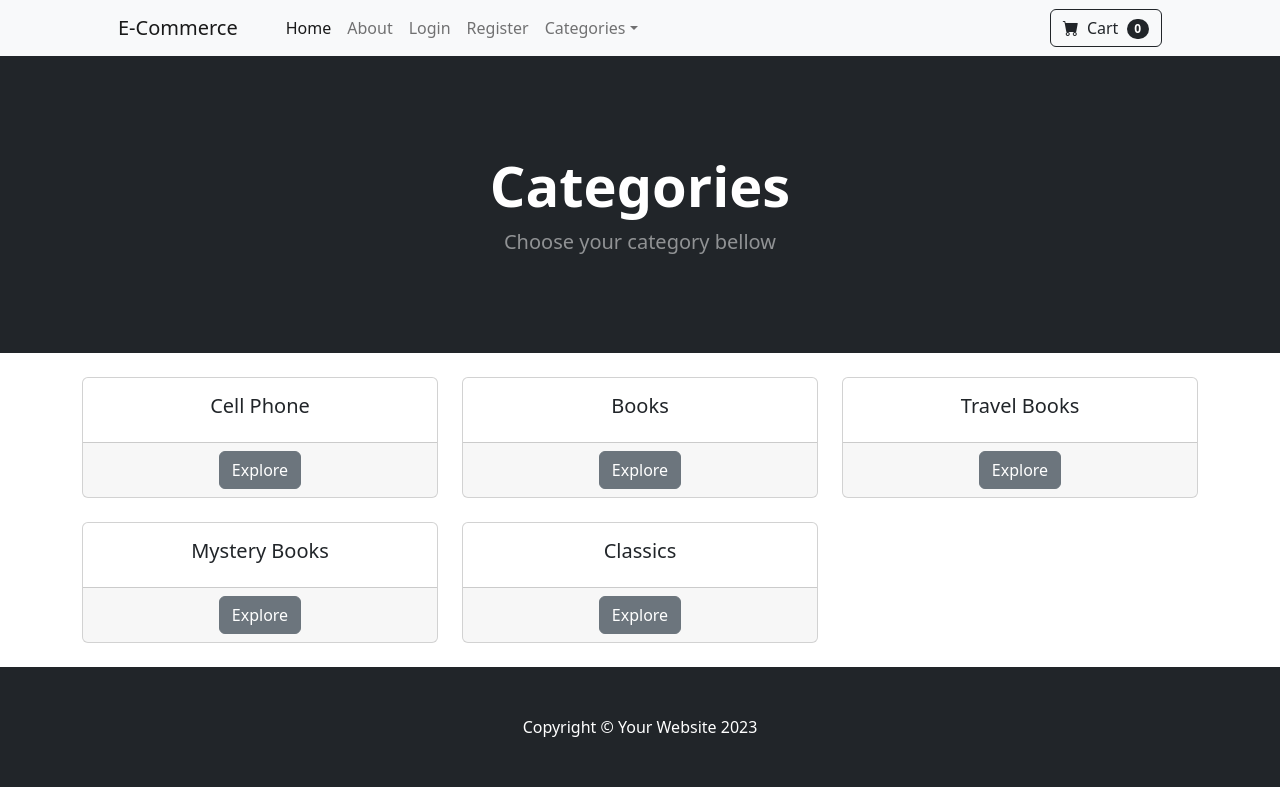
After one commit to alimalek80/django-ecommerce-website, a Django app: page /category_summary/ in a window 1280 px wide. The commit adds this page. Run offline with Django 5.2, Linux system fonts and the light colour scheme; data comes from the database, SQL or seed files in the repository; some libraries are stand-ins or nearby versions.

Commit message:
Add Category Summary Page and Update Navbar Link
- Added a new URL path 'category_summary/' to the store app.
- Created the `category_summary` view to render all categories.
- Developed the `category_summary.html` template to display categories with Bootstrap cards.
- Updated the navbar link for "All Categories" to point to the new category summary page.

```diff
--- /dev/null
+++ b/store/templates/store/category_summary.html
@@ -0,0 +1,29 @@
+{% extends 'store/base.html' %}
+{% block content %}
+	<!-- Header-->
+        <header class="bg-dark py-5">
+            <div class="container px-4 px-lg-5 my-5">
+                <div class="text-center text-white">
+                    <h1 class="display-4 fw-bolder">Categories</h1>
+                    <p class="lead fw-normal text-white-50 mb-0">Choose your category bellow</p>
+                </div>
+            </div>
+        </header>
+        <!-- Category Cards -->
+<div class="container mt-4">
+    <div class="row">
+        {% for category in categories %}
+        <div class="col-md-6 col-lg-4 mb-4">
+            <div class="card h-100 text-center">
+                <div class="card-body">
+                    <h5 class="card-title">{{ category.name }}</h5>
+                </div>
+                <div class="card-footer">
+                    <a href="{% url 'category' category.name %}" class="btn btn-secondary stretched-link">Explore</a>
+                </div>
+            </div>
+        </div>
+        {% endfor %}
+    </div>
+</div>
+{% endblock %}
--- a/store/templates/store/navbar.html
+++ b/store/templates/store/navbar.html
@@ -21,7 +21,7 @@
                         <li class="nav-item dropdown">
                             <a class="nav-link dropdown-toggle" id="navbarDropdown" href="#" role="button" data-bs-toggle="dropdown" aria-expanded="false">Categories</a>
                             <ul class="dropdown-menu" aria-labelledby="navbarDropdown">
-                                <li><a class="dropdown-item" href="{% url 'home' %}">All Products</a></li>
+                                <li><a class="dropdown-item" href="{% url 'category_summary' %}">All Categories</a></li>
                                 <li><hr class="dropdown-divider" /></li>
                                 {% for category in categories %}
                                 	<li><a class="dropdown-item" href="{% url 'category' category.name %}">{{ category.name }}</a> </li>
--- a/store/urls.py
+++ b/store/urls.py
@@ -9,4 +9,5 @@ urlpatterns = [
     path('register/', views.register_user, name='register'),
     path('product/<int:pk>', views.product, name='product'),
     path('category/<str:foo>', views.category, name='category'),
+    path('category_summary/', views.category_summary, name='category_summary'),
 ]
--- a/store/views.py
+++ b/store/views.py
@@ -8,6 +8,9 @@ from .forms import SignUpForm
 from django import forms
 
 
+def category_summary(request):
+    categories = Category.objects.all()
+    return render(request, 'store/category_summary.html', {'categories': categories})
 def product(request, pk):
     product = Product.objects.get(id=pk)
     return render(request, 'store/product.html', {'product': product})
```
